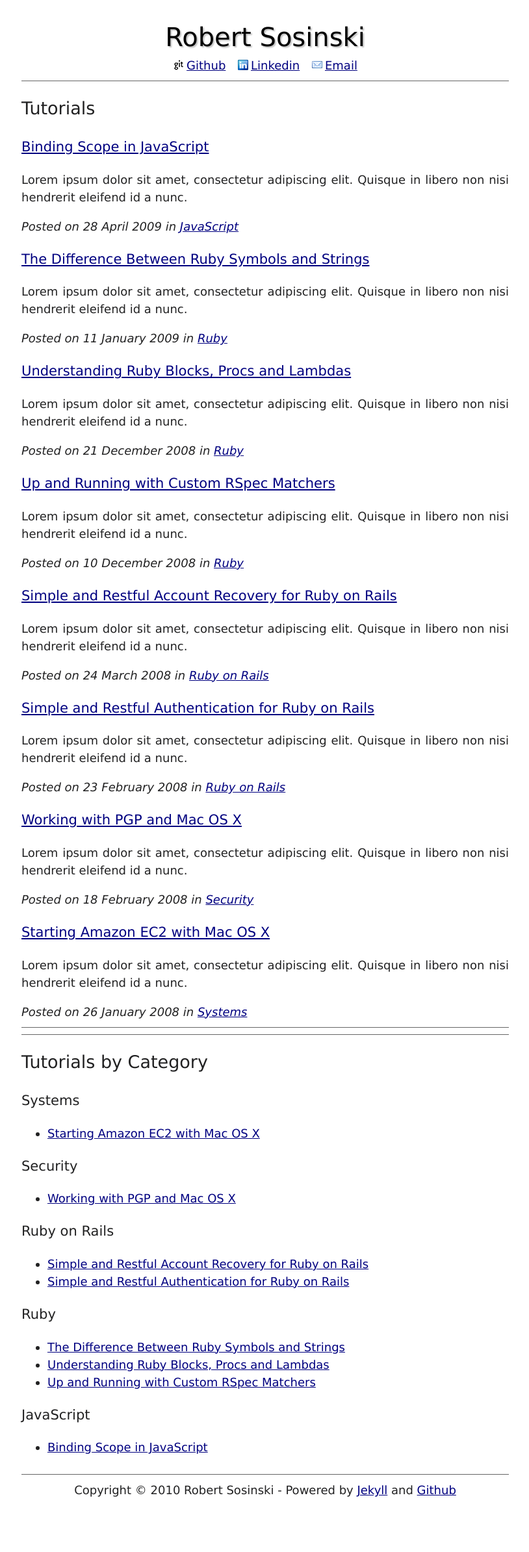
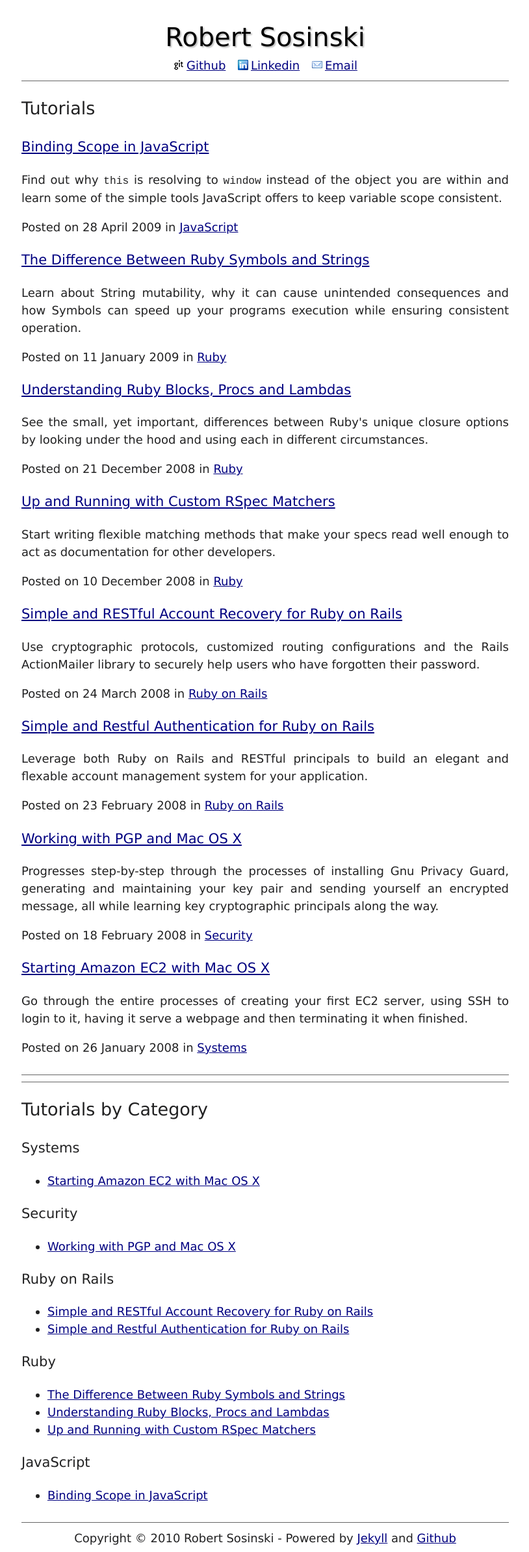
Before and after one commit to robertsosinski/robertsosinski.github.com, a Jekyll site: the page built from index.html, in a window 1280 px wide. Shown: the whole page at 65% size, without its empty margins (232-1046 px from the left). Built offline with Jekyll 4.4.1, drawn with Linux system fonts in a browser that asks for light colours; before the commit the page ends 2315 px from its top, so only the background shows below that.

Commit message:
content changes

```diff
--- a/_layouts/default.html
+++ b/_layouts/default.html
@@ -1,6 +1,12 @@
 <!DOCTYPE html>
 <html>
   <head>
+    <meta name="generator" content="Jekyll 0.5.7" />
+    <meta name="keywords" content="ruby, rails, ruby on rails, javascript, ajax, cryptography, encryption, security, systems, unix" />
+    <meta name="description" content="Robert Sosinski&#8217;s webpage about Ruby on Rails, JavaScript and Cryptography." />
+
+    <meta http-equiv="X-UA-Compatible" content="IE=EmulateIE7" />
+
     {% if page.title == "home" %}
       <title>Robert Sosinski</title>
     {% else %}
--- a/_posts/2008-02-18-working-with-pgp-and-mac-os-x.textile
+++ b/_posts/2008-02-18-working-with-pgp-and-mac-os-x.textile
@@ -1,7 +1,7 @@
 ---
 layout: default
 title: Working with PGP and Mac OS X
-blurb: Lorem ipsum dolor sit amet, consectetur adipiscing elit. Quisque in libero non nisi hendrerit eleifend id a nunc.
+blurb: Progresses step-by-step through the processes of installing Gnu Privacy Guard, generating and maintaining your key pair and sending yourself an encrypted message, all while learning key cryptographic principals along the way.
 category: Security
 ---
 
--- a/_posts/2008-12-10-up-and-running-with-custom-rspec-matchers.textile
+++ b/_posts/2008-12-10-up-and-running-with-custom-rspec-matchers.textile
@@ -1,7 +1,7 @@
 ---
 layout: default
 title: Up and Running with Custom RSpec Matchers
-blurb: Lorem ipsum dolor sit amet, consectetur adipiscing elit. Quisque in libero non nisi hendrerit eleifend id a nunc.
+blurb: Start writing flexible matching methods that make your specs read well enough to act as documentation for other developers.
 category: Ruby
 ---
 
--- a/_posts/2009-01-11-the-difference-between-ruby-symbols-and-strings.textile
+++ b/_posts/2009-01-11-the-difference-between-ruby-symbols-and-strings.textile
@@ -1,7 +1,7 @@
 ---
 layout: default
 title: The Difference Between Ruby Symbols and Strings
-blurb: Lorem ipsum dolor sit amet, consectetur adipiscing elit. Quisque in libero non nisi hendrerit eleifend id a nunc.
+blurb: Learn about String mutability, why it can cause unintended consequences and how Symbols can speed up your programs execution while ensuring consistent operation.
 category: Ruby
 ---
 
--- a/css/style.css
+++ b/css/style.css
@@ -51,7 +51,7 @@ a:hover {
 }
 
 #navigation a.home {
-  padding: 0 13px 0 20px;
+  padding: 0 0 0 20px;
   background: url('../img/arrow_turn_left.png') no-repeat left center;
   position: absolute;
 	left:50%;
@@ -69,7 +69,8 @@ a:hover {
 }
 
 #navigation ul li a {
-  padding: 0 13px 0 20px;
+  padding: 0 0 0 20px;
+  margin-right: 13px;
 }
 
 #navigation ul li a.github {
--- a/index.html
+++ b/index.html
@@ -8,7 +8,7 @@ title: home
   {% for post in site.posts %}
     <h3><a class="title" href="{{ post.url }}">{{ post.title }}</a></h3>
     <p>{{ post.blurb }}</p>
-    <em>Posted on <span class="date">{{ post.date | date_to_long_string }}</span> in <a class="category" href="#{{post.category | downcase | replace:" ","_" }}">{{ post.category }}</a></em>
+    <p>Posted on <span class="date">{{ post.date | date_to_long_string }}</span> in <a class="category" href="#{{post.category | downcase | replace:" ","_" }}">{{ post.category }}</a></p>
   {% endfor %}
 </div>
 
--- a/js/site.js
+++ b/js/site.js
@@ -1,16 +1,20 @@
 (function($) {
   $(function() {
     (function() {
-      // fetch and insert projects from github json api
-      if ($("#projects").length == 1) {
+      // fetch projects from github, sort by number of watchers and insert them into the homepage
+      if (document.location.pathname === "/") {
         $.getJSON("http://github.com/api/v2/json/repos/show/robertsosinski?callback=?", function(json) {
+          json.repositories = json.repositories.sort(function(x, y) {
+            return ((x.watchers > y.watchers) ? -1 : ((x.watchers < y.watchers) ? 1 : 0));
+          });
+
           new EJS({url: "/js/projects.ejs"}).update("projects", json);
         });
       }
 
       // obfuscate email address
       var a = "mail";
-      var b = "to:"
+      var b = "to:";
       var c = "email";
       var d = document.location.hostname.replace("github.", "");
       var e = (a+b+c+"@"+d);
@@ -18,7 +22,7 @@
       $("a.email").attr("href", e);
     })();
 
-    // set category event handlers
+    // highlight category and tutorials when they are clicked from the homepage
     $(".category").each(function() {
       var $this = $(this);
 
```
Also changed, not shown: other parts of _posts/2008-02-18-working-with-pgp-and-mac-os-x.textile (+2 -2 lines), _posts/2008-01-26-starting-amazon-ec2-with-mac-os-x.textile (+16 -16 lines), _posts/2008-02-23-simple-and-restful-authentication-for-ruby-on-rails.textile (+14 -8 lines), _posts/2008-03-24-simple-and-restful-account-recovery-for-ruby-on-rails.textile (+7 -5 lines), _posts/2008-12-21-understanding-ruby-blocks-procs-and-lambdas.textile (+5 -5 lines), _posts/2009-04-28-binding-scope-in-javascript.textile (+5 -5 lines), 1 other file.
